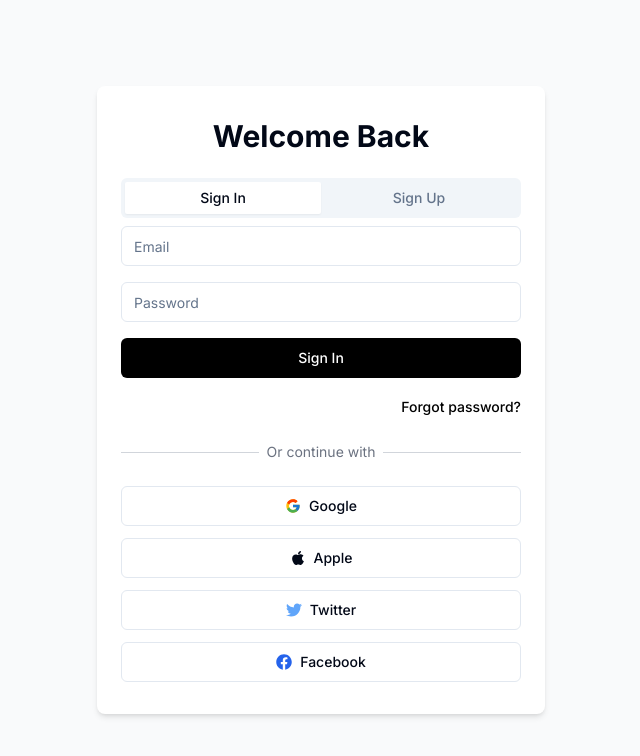
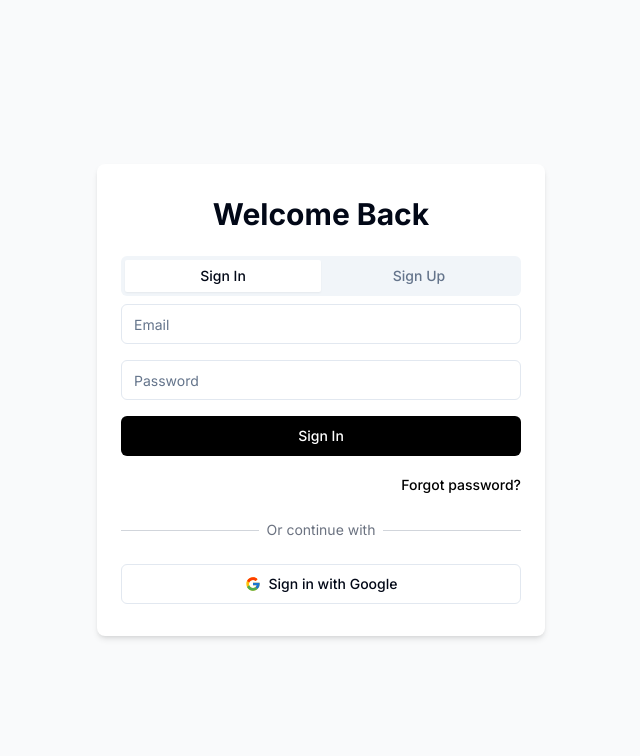
Before and after one commit to Godofmachine/fashion-nexus, a React (Vite) app: page /auth in a window 1280 px wide. Shown: the top 756 px of the page, without its empty margins (319-959 px from the left). Built offline with nearby package versions, Linux system fonts and the light colour scheme.

Commit message:
Remove social login providers
Removes all social login providers except Google.

```diff
--- a/src/pages/auth/AuthPage.tsx
+++ b/src/pages/auth/AuthPage.tsx
@@ -6,15 +6,13 @@ import { useToast } from "@/hooks/use-toast";
 import { supabase } from "@/integrations/supabase/client";
 import { Tabs, TabsContent, TabsList, TabsTrigger } from "@/components/ui/tabs";
 import { FcGoogle } from "react-icons/fc";
-import { FaApple, FaTwitter, FaFacebook } from "react-icons/fa";
-import { Mail } from "lucide-react";
 
 const AuthPage = () => {
   const [activeTab, setActiveTab] = useState<"login" | "register" | "reset">("login");
   const [email, setEmail] = useState("");
   const [password, setPassword] = useState("");
   const [isLoading, setIsLoading] = useState(false);
-  const [socialLoading, setSocialLoading] = useState<string | null>(null);
+  const [socialLoading, setSocialLoading] = useState<boolean>(false);
   const navigate = useNavigate();
   const { toast } = useToast();
 
@@ -67,27 +65,29 @@ const AuthPage = () => {
     }
   };
 
-  const handleSocialSignIn = async (provider: 'google' | 'apple' | 'twitter' | 'facebook') => {
+  const handleGoogleSignIn = async () => {
     try {
-      setSocialLoading(provider);
+      setSocialLoading(true);
+      console.log("Initiating Google sign-in...");
+
       const { error } = await supabase.auth.signInWithOAuth({
-        provider,
+        provider: 'google',
         options: {
-          redirectTo: `${window.location.origin}/`
+          redirectTo: `${window.location.origin}/`,
         }
       });
 
       if (error) {
-        console.error("Social sign-in error:", error);
+        console.error("Google sign-in error:", error);
         throw error;
       }
     } catch (error: any) {
       toast({
         variant: "destructive",
-        title: "Error",
+        title: "Google Sign-in Error",
         description: error.message,
       });
-      setSocialLoading(null);
+      setSocialLoading(false);
     }
   };
 
@@ -208,44 +208,11 @@ const AuthPage = () => {
             type="button"
             variant="outline"
             className="w-full flex items-center justify-center gap-2"
-            onClick={() => handleSocialSignIn('google')}
-            disabled={!!socialLoading}
+            onClick={handleGoogleSignIn}
+            disabled={socialLoading}
           >
             <FcGoogle className="h-5 w-5" />
-            {socialLoading === 'google' ? 'Connecting...' : 'Google'}
-          </Button>
-
-          <Button
-            type="button"
-            variant="outline"
-            className="w-full flex items-center justify-center gap-2"
-            onClick={() => handleSocialSignIn('apple')}
-            disabled={!!socialLoading}
-          >
-            <FaApple className="h-5 w-5" />
-            {socialLoading === 'apple' ? 'Connecting...' : 'Apple'}
-          </Button>
-
-          <Button
-            type="button"
-            variant="outline"
-            className="w-full flex items-center justify-center gap-2"
-            onClick={() => handleSocialSignIn('twitter')}
-            disabled={!!socialLoading}
-          >
-            <FaTwitter className="h-5 w-5 text-blue-400" />
-            {socialLoading === 'twitter' ? 'Connecting...' : 'Twitter'}
-          </Button>
-
-          <Button
-            type="button"
-            variant="outline"
-            className="w-full flex items-center justify-center gap-2"
-            onClick={() => handleSocialSignIn('facebook')}
-            disabled={!!socialLoading}
-          >
-            <FaFacebook className="h-5 w-5 text-blue-600" />
-            {socialLoading === 'facebook' ? 'Connecting...' : 'Facebook'}
+            {socialLoading ? 'Connecting...' : 'Sign in with Google'}
           </Button>
         </div>
       </div>
```
